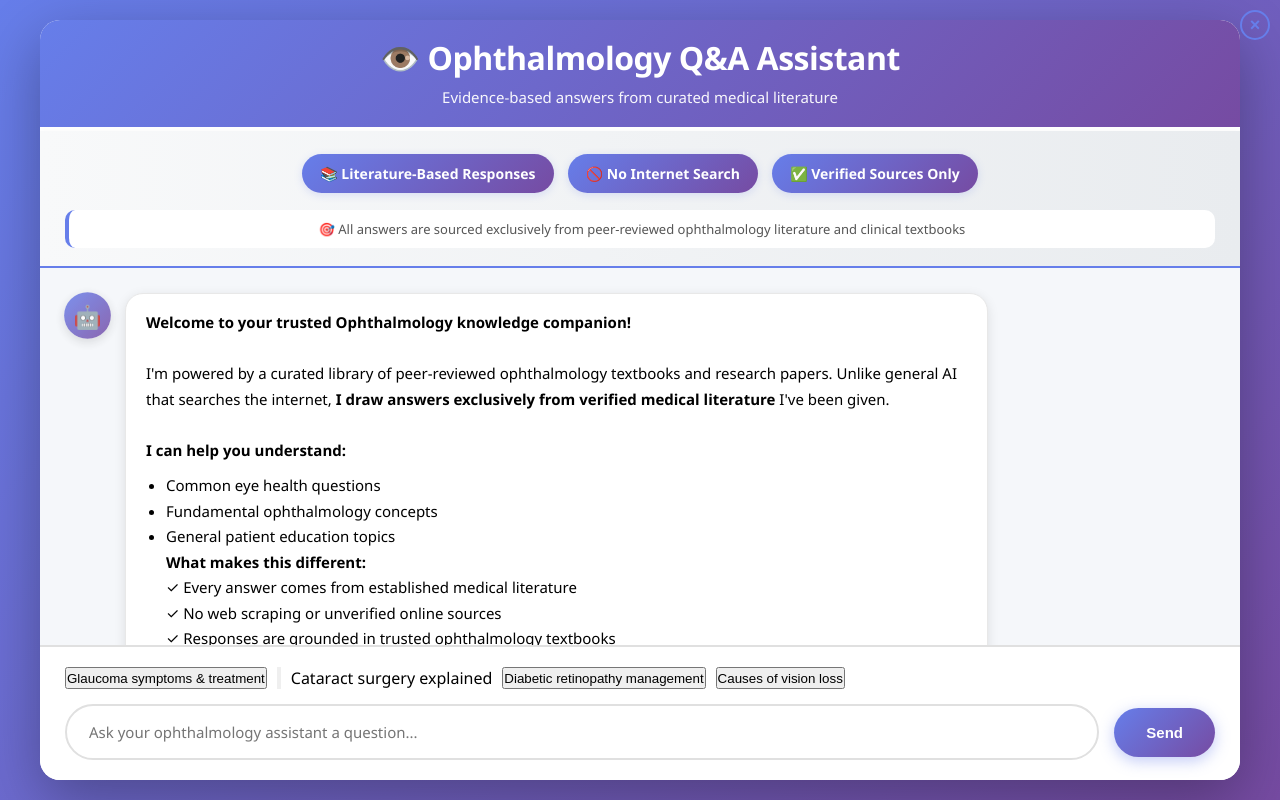
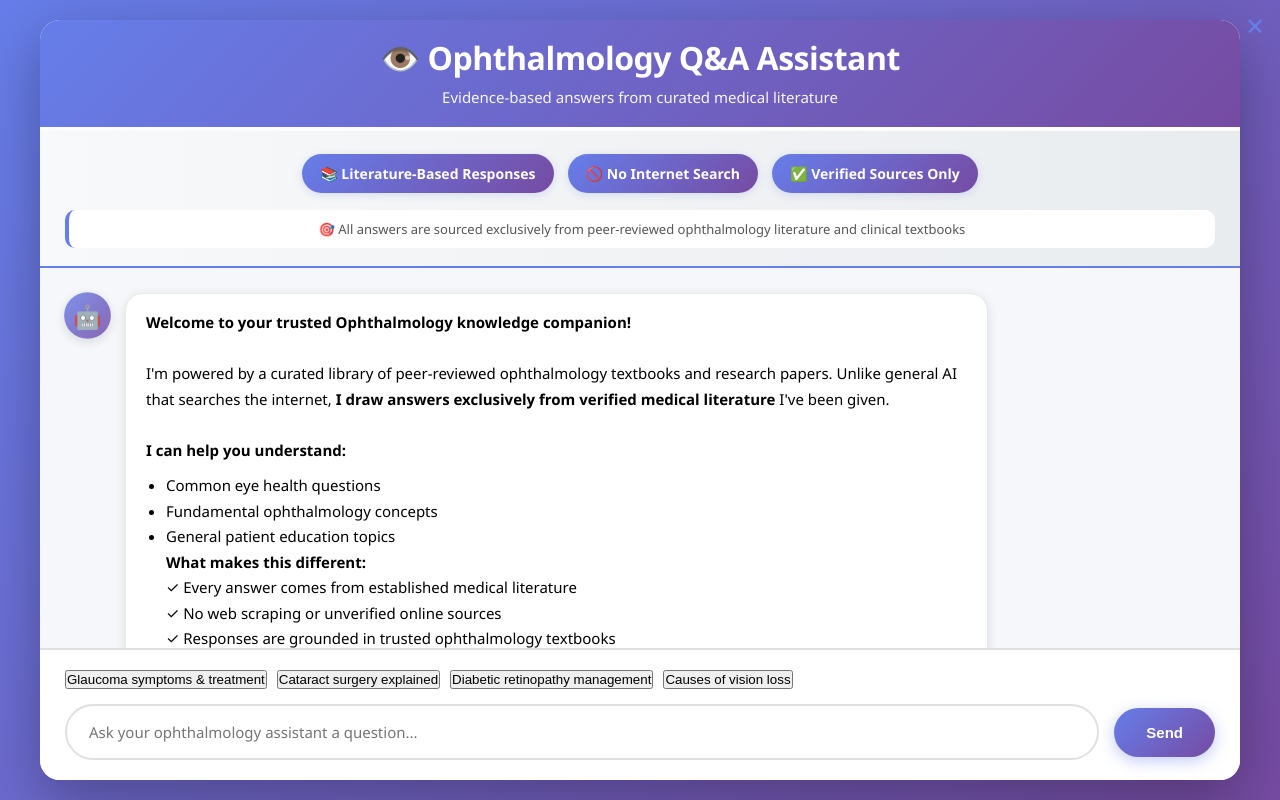
Before and after one commit to Karthiks125/ophtho-chatbot, a plain HTML site: page index.html in a window 1280 px wide. Drawn offline with Linux system fonts and the light colour scheme.

Commit message:
Fix suggestion buttons layout and close button positioning

```diff
--- a/index.html
+++ b/index.html
@@ -276,6 +276,25 @@
             box-shadow: 0 4px 12px rgba(102, 126, 234, 0.3);
         }
 
+                .close-suggestions {
+            position: absolute;
+            top: 10px;
+            right: 10px;
+            background: transparent;
+            border: none;
+            font-size: 24px;
+            color: #667eea;
+            cursor: pointer;
+            padding: 5px;
+            line-height: 1;
+            transition: all 0.3s;
+        }
+
+        .close-suggestions:hover {
+            color: #ff4757;
+            transform: scale(1.2);
+        }
+
         .error-message {
             background: #fee;
             color: #c33;
@@ -542,11 +561,11 @@
 
         <div class="chat-input-container">
             <div class="example-questions">
+                                <button class="close-suggestions" onclick="document.querySelector('.example-questions').classList.add('hidden');">✕</button>
                 <button class="example-question" type="button" onclick="askExample('What are the symptoms and treatment options for glaucoma?')">
                     Glaucoma symptoms & treatment
                 </button>
                 <button class="example-question" type="button" onclick="askExample('Explain the cataract surgery procedure step by step')">
-                                        <button class="close-suggestions" onclick="document.querySelector('.example-questions').style.display='none'" aria-label="Close suggestions" style="position: absolute; right: 10px; top: 10px; background: none; border: 2px solid #667eea; color: #667eea; width: 30px; height: 30px; border-radius: 50%; cursor: pointer; font-size: 18px; font-weight: bold; display: flex; align-items: center; justify-content: center; transition: all 0.3s; z-index: 10;" onmouseover="this.style.background='#667eea'; this.style.color='white';" onmouseout="this.style.background='none'; this.style.color='#667eea';">×</button>
                     Cataract surgery explained
                 </button>
                 <button class="example-question" type="button" onclick="askExample('What is diabetic retinopathy and how is it managed?')">
```
